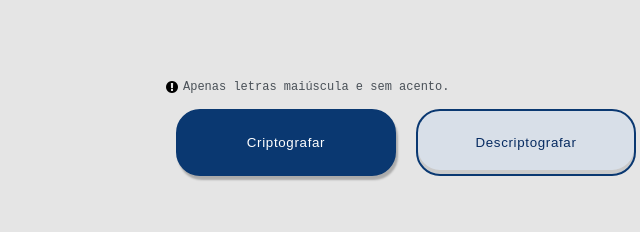
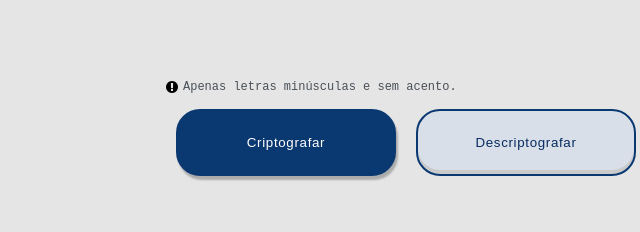
Before and after one commit to lindainesv/decodificadordetexto, a plain HTML site: page index.html in a window 1280 px wide. Shown: the part 476-708 px from the top of the page, 24-664 px from the left. Drawn offline with Linux system fonts and the light colour scheme.

Commit message:
Update index.html

```diff
--- a/index.html
+++ b/index.html
@@ -22,7 +22,7 @@
        <div class="codificar">
             <textarea cols="10" name=" " id="txt-in" placeholder="Digite aqui seu texto..."></textarea>
             <div class="info">
-                <img src="imagens/exclamacao.svg" alt="ponto de exclamação" width="12px" ><p >Apenas letras maiúscula e sem acento.</p>
+                <img src="imagens/exclamacao.svg" alt="ponto de exclamação" width="12px" ><p >Apenas letras minúsculas e sem acento.</p>
             </div>
             <div class="botoes">
                 <button class="botao botaocriptador">Criptografar</button>
```
